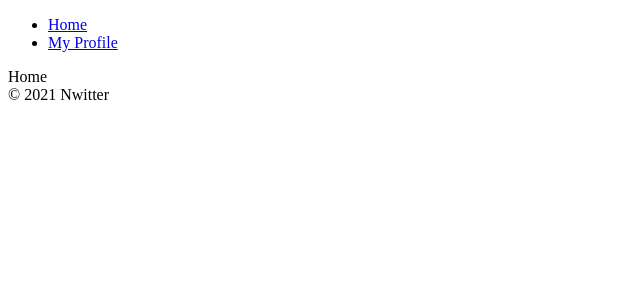
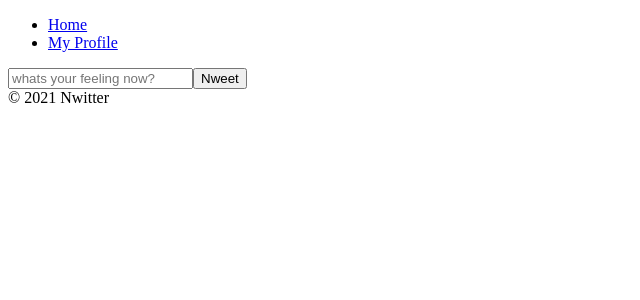
Before and after one commit to dk4651/nwitter, a React (Create React App) app: page /#/ in a window 1280 px wide. Shown: the top 300 px of the page, without its empty margins (0-640 px from the left). Built offline with nearby package versions, Linux system fonts and the light colour scheme; no server answers; sample sign-in values are in the browser's storage.

Commit message:
3.0 Form and Database Setup

```diff
--- a/src/fbase.js
+++ b/src/fbase.js
@@ -1,7 +1,7 @@
 import { initializeApp } from "firebase/app";
 import * as firebase from "firebase/app";
 import {getAuth} from "firebase/auth"; //authentication을 쓰려면 선언을 해야한다
-
+import "firebase/database";
 const firebaseConfig = {
   apiKey: process.env.REACT_APP_apiKey,
   authDomain: process.env.REACT_APP_authDomain,
--- a/src/routes/Home.js
+++ b/src/routes/Home.js
@@ -1,4 +1,23 @@
-import React from 'react';
+import React, {useState} from 'react';
 
-const Home = () => <span>Home</span>;
+const Home = () => {
+    const [nweet,setNweet] = useState('');
+
+    const onSubmit = (event) => {
+        event.preventDefault();
+    }
+
+    const onChange = (event) => {
+        const {target : {value}} = event;
+        setNweet(value);
+    }
+return(
+    <div>
+        <form onSubmit={onSubmit}>
+            <input onChange={onChange} value = {nweet} type ='text' placeholder='whats your feeling now?' maxLength={120}></input>
+            <input type = 'submit' value = 'Nweet'></input>
+        </form>
+    </div>
+    )
+}
 export default Home;
```
